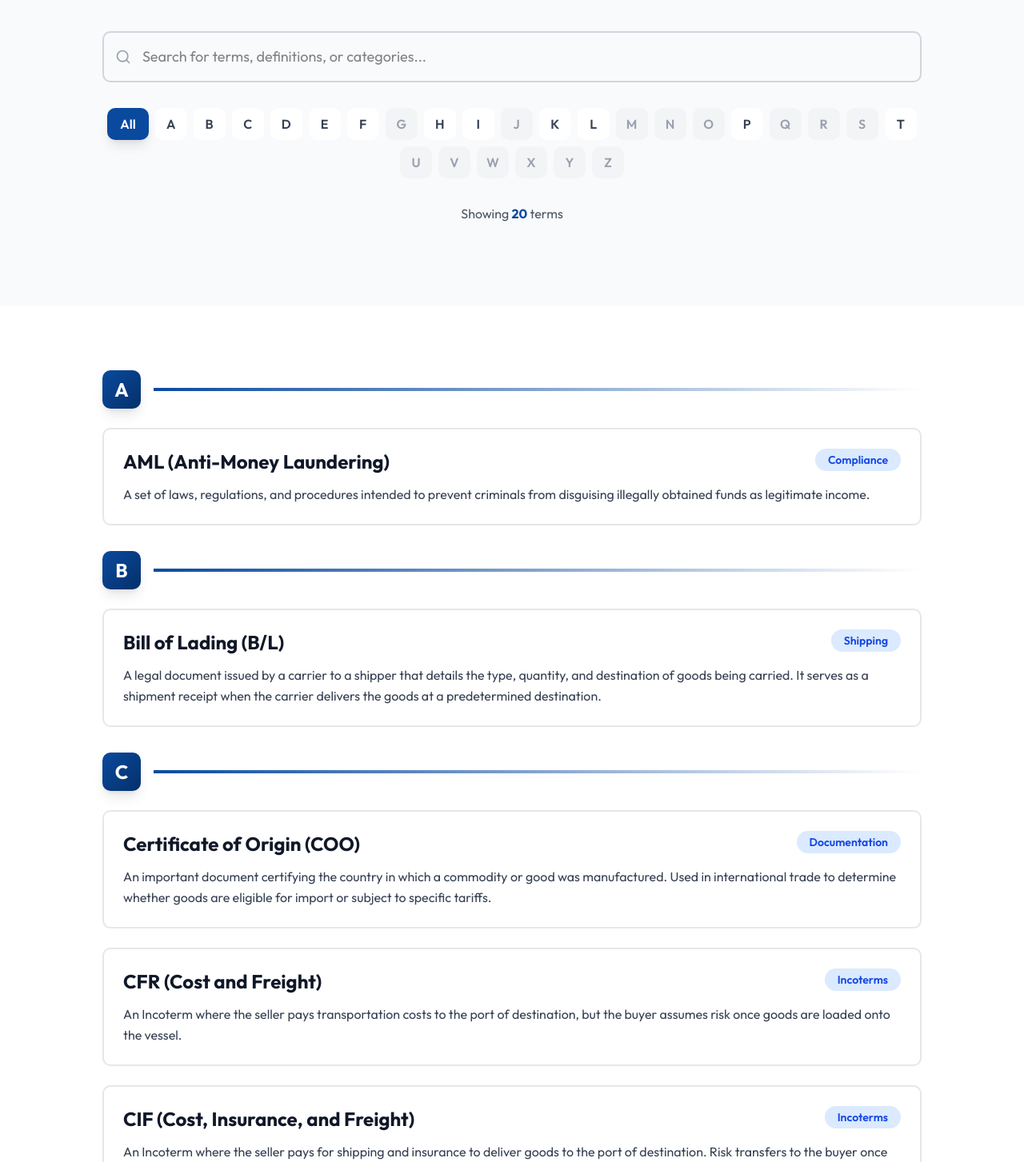
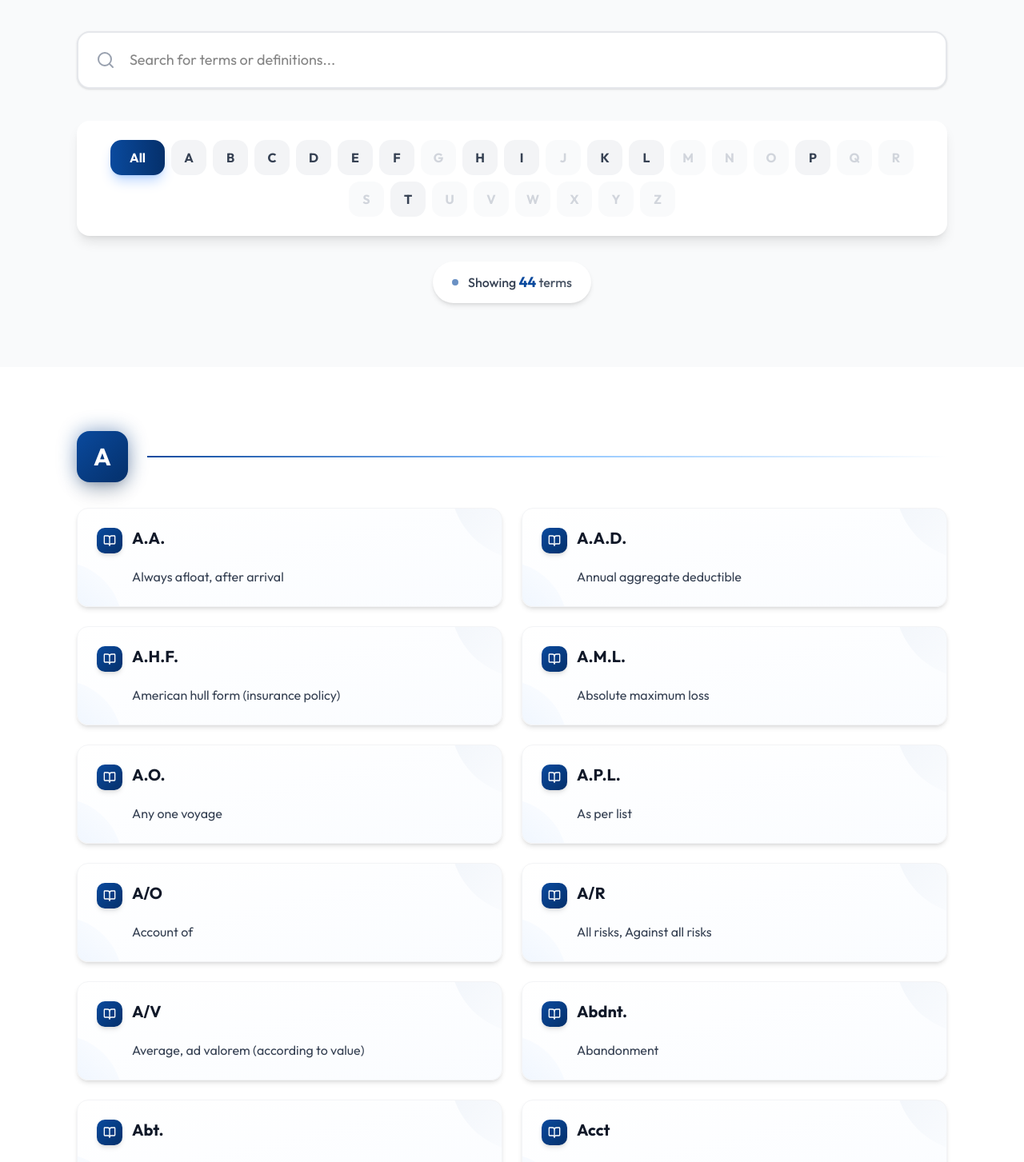
Before and after one commit to ahsantamim/zexfro, a Next.js app: page /en/glossary in a window 1280 px wide. Shown: the part 900-2353 px from the top of the page at 80% size. Built offline with nearby package versions, Linux system fonts and the light colour scheme.

Commit message:
glossary update

```diff
--- a/src/app/[locale]/(main)/glossary/page.tsx
+++ b/src/app/[locale]/(main)/glossary/page.tsx
@@ -16,106 +16,50 @@ export default function GlossaryPage() {
   const [selectedLetter, setSelectedLetter] = useState<string | null>(null);
 
   const glossaryTerms = [
-    {
-      term: "Bill of Lading (B/L)",
-      definition: "A legal document issued by a carrier to a shipper that details the type, quantity, and destination of goods being carried. It serves as a shipment receipt when the carrier delivers the goods at a predetermined destination.",
-      category: "Shipping"
-    },
-    {
-      term: "Certificate of Origin (COO)",
-      definition: "An important document certifying the country in which a commodity or good was manufactured. Used in international trade to determine whether goods are eligible for import or subject to specific tariffs.",
-      category: "Documentation"
-    },
-    {
-      term: "Customs Clearance",
-      definition: "The process of declaring goods to customs authorities when entering or leaving a country. This involves submitting documentation and paying applicable duties and taxes.",
-      category: "Customs"
-    },
-    {
-      term: "ERC (Export Registration Certificate)",
-      definition: "A mandatory certificate required in Bangladesh to legally export goods. Issued by the Chief Controller of Imports and Exports (CCI&E).",
-      category: "Compliance"
-    },
-    {
-      term: "FOB (Free On Board)",
-      definition: "An Incoterm indicating that the seller delivers goods to a named port and loads them onto a vessel. The buyer assumes all costs and risks from that point forward.",
-      category: "Incoterms"
-    },
-    {
-      term: "HS Code",
-      definition: "Harmonized System Code - A standardized numerical method of classifying traded products used by customs authorities worldwide to identify products for tax and regulation purposes.",
-      category: "Classification"
-    },
-    {
-      term: "IRC (Import Registration Certificate)",
-      definition: "A certificate required in Bangladesh to legally import goods into the country. Issued by the Chief Controller of Imports and Exports (CCI&E).",
-      category: "Compliance"
-    },
-    {
-      term: "Incoterms",
-      definition: "International Commercial Terms - A set of rules published by the International Chamber of Commerce that define the responsibilities of sellers and buyers in international trade.",
-      category: "Trade Terms"
-    },
-    {
-      term: "Letter of Credit (LC)",
-      definition: "A payment mechanism used in international trade where a bank guarantees payment to a seller on behalf of the buyer, provided the seller meets all the terms and conditions specified in the LC.",
-      category: "Finance"
-    },
-    {
-      term: "Packing List",
-      definition: "A document that provides detailed information about the contents of a shipment, including the quantity, type, dimensions, and weight of each package.",
-      category: "Documentation"
-    },
-    {
-      term: "Proforma Invoice",
-      definition: "A preliminary invoice sent before goods are delivered, outlining the products, prices, and terms of sale. Used for customs purposes and to secure financing.",
-      category: "Documentation"
-    },
-    {
-      term: "Commercial Invoice",
-      definition: "An official document issued by a seller to a buyer listing the goods sold, quantities, prices, and total amount due. Required for customs clearance.",
-      category: "Documentation"
-    },
-    {
-      term: "CIF (Cost, Insurance, and Freight)",
-      definition: "An Incoterm where the seller pays for shipping and insurance to deliver goods to the port of destination. Risk transfers to the buyer once goods are loaded.",
-      category: "Incoterms"
-    },
-    {
-      term: "CFR (Cost and Freight)",
-      definition: "An Incoterm where the seller pays transportation costs to the port of destination, but the buyer assumes risk once goods are loaded onto the vessel.",
-      category: "Incoterms"
-    },
-    {
-      term: "DDP (Delivered Duty Paid)",
-      definition: "An Incoterm where the seller assumes all responsibilities and costs for delivering goods to the buyer's location, including customs duties and taxes.",
-      category: "Incoterms"
-    },
-    {
-      term: "EXW (Ex Works)",
-      definition: "An Incoterm where the seller makes goods available at their premises, and the buyer assumes all costs and risks from that point.",
-      category: "Incoterms"
-    },
-    {
-      term: "TIN (Tax Identification Number)",
-      definition: "A unique number assigned by tax authorities to identify taxpayers for tax administration purposes.",
-      category: "Compliance"
-    },
-    {
-      term: "Trade License",
-      definition: "A legal permit issued by local authorities that authorizes a business to operate within a specific jurisdiction.",
-      category: "Compliance"
-    },
-    {
-      term: "KYC (Know Your Customer)",
-      definition: "A process of verifying the identity of clients and assessing their suitability and potential risks of illegal intentions.",
-      category: "Compliance"
-    },
-    {
-      term: "AML (Anti-Money Laundering)",
-      definition: "A set of laws, regulations, and procedures intended to prevent criminals from disguising illegally obtained funds as legitimate income.",
-      category: "Compliance"
-    },
+    { term: "A.A.", definition: "Always afloat, after arrival" },
+    { term: "A.A.D.", definition: "Annual aggregate deductible" },
+    { term: "A.H.F.", definition: "American hull form (insurance policy)" },
+    { term: "A.M.L.", definition: "Absolute maximum loss" },
+    { term: "A.O.", definition: "Any one voyage" },
+    { term: "A.P.L.", definition: "As per list" },
+    { term: "A/O", definition: "Account of" },
+    { term: "A/R", definition: "All risks, Against all risks" },
+    { term: "A/V", definition: "Average, ad valorem (according to value)" },
+    { term: "Abdnt.", definition: "Abandonment" },
+    { term: "Abt.", definition: "About" },
+    { term: "Acct", definition: "Account" },
+    { term: "Ad Valorem", definition: "Literally: according to value. Any charge, tax, or duty that is applied as a percentage of value." },
+    { term: "Ad Valorem Equivalent", definition: "AVE is the rate of duty which would have been incurred on dutiable imports under that item, if the United States customs value of such imports were based on the United States port of entry value." },
+    { term: "Ad Valorem Tariff", definition: "A tariff assessed as a percentage of the value of the goods cleared through customs. For example, 10 percent ad valorem means the tariff is 10 percent of the value of the goods." },
+    { term: "Affiliate", definition: "An affiliate is a business enterprise located in one country which is directly or indirectly owned or controlled by a person of another country to the extent of 10 percent or more of its voting securities for an incorporated business enterprise or equity." },
+    { term: "African Export Import Bank", definition: "African Export Import Bank" },
+    { term: "Agent / Distributor Service", definition: "The Agent/Distributor Service (ADS) is an International Trade Administration (ITA) fee service." },
+    { term: "Agreement", definition: "Agreement by one government to accept the accreditation of an ambassador from another government." },
+    { term: "Air Cargo Agent", definition: "A type of freight forwarder who specializes in air cargo and acts for airlines that pay him a fee (usually 5%). The Air Cargo Agent is registered with the International Air Transport Association (IATA)." },
+    { term: "Air Freight Forwarder", definition: "A type of freight forwarder who specializes in air cargo. The Air Freight Forwarder usually consolidates the air shipments of various exporters, charging them for actual weight and deriving his profit by paying the airline the lower consolidated rate." },
+    { term: "Air Waybill", definition: "An AWB is a bill of lading which covers both domestic and international flights transporting goods to a specified destination. Technically, it is a non-negotiable instrument." },
+    { term: "All Risks Coverage", definition: "A type of marine insurance providing the broadest kind of standard coverage, excluding damage caused by war, strikes, and riots." },
+    { term: "All Risk Clause", definition: "Risk Clause" },
+    { term: "Bill of Lading (B/L)", definition: "A legal document issued by a carrier to a shipper that details the type, quantity, and destination of goods being carried. It serves as a shipment receipt when the carrier delivers the goods at a predetermined destination." },
+    { term: "Certificate of Origin (COO)", definition: "An important document certifying the country in which a commodity or good was manufactured. Used in international trade to determine whether goods are eligible for import or subject to specific tariffs." },
+    { term: "Customs Clearance", definition: "The process of declaring goods to customs authorities when entering or leaving a country. This involves submitting documentation and paying applicable duties and taxes." },
+    { term: "ERC (Export Registration Certificate)", definition: "A mandatory certificate required in Bangladesh to legally export goods. Issued by the Chief Controller of Imports and Exports (CCI&E)." },
+    { term: "FOB (Free On Board)", definition: "An Incoterm indicating that the seller delivers goods to a named port and loads them onto a vessel. The buyer assumes all costs and risks from that point forward." },
+    { term: "HS Code", definition: "Harmonized System Code - A standardized numerical method of classifying traded products used by customs authorities worldwide to identify products for tax and regulation purposes." },
+    { term: "IRC (Import Registration Certificate)", definition: "A certificate required in Bangladesh to legally import goods into the country. Issued by the Chief Controller of Imports and Exports (CCI&E)." },
+    { term: "Incoterms", definition: "International Commercial Terms - A set of rules published by the International Chamber of Commerce that define the responsibilities of sellers and buyers in international trade." },
+    { term: "Letter of Credit (LC)", definition: "A payment mechanism used in international trade where a bank guarantees payment to a seller on behalf of the buyer, provided the seller meets all the terms and conditions specified in the LC." },
+    { term: "Packing List", definition: "A document that provides detailed information about the contents of a shipment, including the quantity, type, dimensions, and weight of each package." },
+    { term: "Proforma Invoice", definition: "A preliminary invoice sent before goods are delivered, outlining the products, prices, and terms of sale. Used for customs purposes and to secure financing." },
+    { term: "Commercial Invoice", definition: "An official document issued by a seller to a buyer listing the goods sold, quantities, prices, and total amount due. Required for customs clearance." },
+    { term: "CIF (Cost, Insurance, and Freight)", definition: "An Incoterm where the seller pays for shipping and insurance to deliver goods to the port of destination. Risk transfers to the buyer once goods are loaded." },
+    { term: "CFR (Cost and Freight)", definition: "An Incoterm where the seller pays transportation costs to the port of destination, but the buyer assumes risk once goods are loaded onto the vessel." },
+    { term: "DDP (Delivered Duty Paid)", definition: "An Incoterm where the seller assumes all responsibilities and costs for delivering goods to the buyer's location, including customs duties and taxes." },
+    { term: "EXW (Ex Works)", definition: "An Incoterm where the seller makes goods available at their premises, and the buyer assumes all costs and risks from that point." },
+    { term: "TIN (Tax Identification Number)", definition: "A unique number assigned by tax authorities to identify taxpayers for tax administration purposes." },
+    { term: "Trade License", definition: "A legal permit issued by local authorities that authorizes a business to operate within a specific jurisdiction." },
+    { term: "KYC (Know Your Customer)", definition: "A process of verifying the identity of clients and assessing their suitability and potential risks of illegal intentions." },
+    { term: "AML (Anti-Money Laundering)", definition: "A set of laws, regulations, and procedures intended to prevent criminals from disguising illegally obtained funds as legitimate income." },
   ];
 
   const alphabet = "ABCDEFGHIJKLMNOPQRSTUVWXYZ".split("");
@@ -128,8 +72,7 @@ export default function GlossaryPage() {
       filtered = filtered.filter(
         (item) =>
           item.term.toLowerCase().includes(searchTerm.toLowerCase()) ||
-          item.definition.toLowerCase().includes(searchTerm.toLowerCase()) ||
-          item.category.toLowerCase().includes(searchTerm.toLowerCase())
+          item.definition.toLowerCase().includes(searchTerm.toLowerCase())
       );
     }
 
@@ -179,29 +122,41 @@ export default function GlossaryPage() {
 
       {/* Search and Filter */}
       <ContentSection bgColor="gray">
-        <div className="max-w-5xl mx-auto">
-          {/* Search Bar */}
-          <div className="mb-8">
-            <div className="relative">
-              <Search className="absolute left-4 top-1/2 transform -translate-y-1/2 text-gray-400 w-5 h-5" />
+        <div className="max-w-6xl mx-auto">
+          {/* Search Bar with Enhanced Design */}
+          <div className="mb-10">
+            <div className="relative group">
+              <div className="absolute inset-0 bg-gradient-to-r from-[#0a4a9e]/20 to-blue-400/20 rounded-2xl blur-xl opacity-0 group-focus-within:opacity-100 transition-opacity duration-300"></div>
+              <div className="relative flex items-center">
+                <Search className="absolute left-6 text-gray-400 w-6 h-6 group-focus-within:text-[#0a4a9e] transition-colors duration-300" />
                 <input
                   type="text"
-                placeholder="Search for terms, definitions, or categories..."
+                  placeholder="Search for terms or definitions..."
                   value={searchTerm}
                   onChange={(e) => setSearchTerm(e.target.value)}
-                className="w-full pl-12 pr-4 py-4 text-lg border-2 border-gray-300 rounded-lg focus:border-[#0a4a9e] focus:ring-2 focus:ring-[#0a4a9e]/20 outline-none transition-all"
+                  className="w-full pl-16 pr-6 py-5 text-lg bg-white border-2 border-gray-200 rounded-2xl focus:border-[#0a4a9e] focus:ring-4 focus:ring-[#0a4a9e]/10 outline-none transition-all duration-300 shadow-sm hover:shadow-md"
                 />
+                {searchTerm && (
+                  <button
+                    onClick={() => setSearchTerm("")}
+                    className="absolute right-6 text-gray-400 hover:text-gray-600 transition-colors"
+                  >
+                    <span className="text-xl">×</span>
+                  </button>
+                )}
+              </div>
             </div>
           </div>
 
-          {/* Alphabet Filter */}
-          <div className="flex flex-wrap justify-center gap-2 mb-8">
+          {/* Alphabet Filter with Modern Design */}
+          <div className="bg-white rounded-2xl p-6 shadow-lg mb-8">
+            <div className="flex flex-wrap justify-center gap-2">
               <button
                 onClick={() => setSelectedLetter(null)}
-              className={`px-4 py-2 rounded-lg font-semibold transition-all ${
+                className={`px-6 py-2.5 rounded-xl font-bold transition-all duration-300 transform hover:scale-105 ${
                   selectedLetter === null
-                  ? "bg-[#0a4a9e] text-white shadow-lg"
-                  : "bg-white text-gray-700 hover:bg-gray-100"
+                    ? "bg-gradient-to-r from-[#0a4a9e] to-[#05306b] text-white shadow-lg shadow-blue-500/30"
+                    : "bg-gray-100 text-gray-700 hover:bg-gray-200"
                 }`}
               >
                 All
@@ -215,12 +170,12 @@ export default function GlossaryPage() {
                     key={letter}
                     onClick={() => setSelectedLetter(letter)}
                     disabled={!hasTerms}
-                  className={`w-10 h-10 rounded-lg font-semibold transition-all ${
+                    className={`w-11 h-11 rounded-xl font-bold transition-all duration-300 ${
                       selectedLetter === letter
-                      ? "bg-[#0a4a9e] text-white shadow-lg"
+                        ? "bg-gradient-to-br from-[#0a4a9e] to-[#05306b] text-white shadow-lg shadow-blue-500/30 transform scale-110"
                         : hasTerms
-                      ? "bg-white text-gray-700 hover:bg-gray-100"
-                      : "bg-gray-100 text-gray-400 cursor-not-allowed"
+                        ? "bg-gray-100 text-gray-700 hover:bg-gradient-to-br hover:from-[#0a4a9e]/10 hover:to-[#05306b]/10 hover:scale-105 hover:shadow-md"
+                        : "bg-gray-50 text-gray-300 cursor-not-allowed"
                     }`}
                   >
                     {letter}
@@ -228,48 +183,75 @@ export default function GlossaryPage() {
                 );
               })}
             </div>
+          </div>
 
-          {/* Results Count */}
-          <div className="text-center mb-6">
-            <p className="text-gray-600">
-              Showing <span className="font-bold text-[#0a4a9e]">{filteredTerms.length}</span>{" "}
-              {filteredTerms.length === 1 ? "term" : "terms"}
+          {/* Results Count with Enhanced Styling */}
+          <div className="text-center">
+            <div className="inline-flex items-center gap-3 bg-white px-6 py-3 rounded-full shadow-md">
+              <div className="w-2 h-2 bg-[#0a4a9e] rounded-full animate-pulse"></div>
+              <p className="text-gray-700 font-medium">
+                Showing <span className="font-bold text-[#0a4a9e] text-lg">{filteredTerms.length}</span>{" "}
+                <span className="text-gray-600">{filteredTerms.length === 1 ? "term" : "terms"}</span>
               </p>
+            </div>
           </div>
         </div>
       </ContentSection>
 
       {/* Glossary Terms */}
       <ContentSection bgColor="white">
-        <div className="max-w-5xl mx-auto">
+        <div className="max-w-7xl mx-auto">
           {Object.keys(groupedTerms).length > 0 ? (
-            <div className="space-y-8">
+            <div className="space-y-12">
               {Object.entries(groupedTerms).map(([letter, terms]) => (
                 <div key={letter} id={`letter-${letter}`}>
-                  <div className="flex items-center gap-4 mb-6">
-                    <div className="w-12 h-12 bg-gradient-to-br from-[#0a4a9e] to-[#05306b] rounded-lg flex items-center justify-center shadow-lg">
-                      <span className="text-2xl font-bold text-white">{letter}</span>
+                  {/* Letter Header with Modern Design */}
+                  <div className="relative mb-8">
+                    <div className="flex items-center gap-6">
+                      <div className="relative">
+                        <div className="absolute inset-0 bg-gradient-to-br from-[#0a4a9e] to-[#05306b] rounded-2xl blur-md opacity-50"></div>
+                        <div className="relative w-16 h-16 bg-gradient-to-br from-[#0a4a9e] to-[#05306b] rounded-2xl flex items-center justify-center shadow-xl transform hover:scale-110 transition-transform duration-300">
+                          <span className="text-3xl font-bold text-white">{letter}</span>
                         </div>
-                    <div className="flex-1 h-1 bg-gradient-to-r from-[#0a4a9e] to-transparent"></div>
+                      </div>
+                      <div className="flex-1">
+                        <div className="h-0.5 bg-gradient-to-r from-[#0a4a9e] via-blue-300 to-transparent"></div>
+                      </div>
+                    </div>
                   </div>
 
-                  <div className="space-y-6">
+                  {/* Terms Grid */}
+                  <div className="grid grid-cols-1 md:grid-cols-2 gap-6">
                     {terms.map((item, index) => (
                       <div
                         key={index}
-                        className="bg-white border-2 border-gray-200 rounded-lg p-6 hover:border-[#0a4a9e] hover:shadow-lg transition-all duration-300"
+                        className="group relative bg-gradient-to-br from-white to-blue-50/30 rounded-xl p-6 shadow-md hover:shadow-2xl transition-all duration-300 border border-gray-100 hover:border-[#0a4a9e]/30 overflow-hidden"
                       >
-                        <div className="flex flex-col md:flex-row md:items-start md:justify-between gap-4 mb-3">
-                          <h3 className="text-xl md:text-2xl font-bold text-gray-900">
+                        {/* Decorative Corner Element */}
+                        <div className="absolute top-0 right-0 w-24 h-24 bg-gradient-to-br from-[#0a4a9e]/5 to-transparent rounded-bl-full transform translate-x-8 -translate-y-8 group-hover:scale-150 transition-transform duration-500"></div>
+
+                        {/* Decorative Bottom Element */}
+                        <div className="absolute bottom-0 left-0 w-20 h-20 bg-gradient-to-tr from-blue-100/50 to-transparent rounded-tr-full transform -translate-x-6 translate-y-6 group-hover:scale-125 transition-transform duration-500"></div>
+
+                        <div className="relative z-10">
+                          {/* Term Title with Icon */}
+                          <div className="flex items-start gap-3 mb-4">
+                            <div className="flex-shrink-0 w-8 h-8 bg-gradient-to-br from-[#0a4a9e] to-[#05306b] rounded-lg flex items-center justify-center group-hover:scale-110 transition-transform duration-300 shadow-md">
+                              <BookOpen className="w-4 h-4 text-white" />
+                            </div>
+                            <h3 className="text-xl font-bold text-gray-900 group-hover:text-[#0a4a9e] transition-colors duration-300 leading-tight">
                               {item.term}
                             </h3>
-                          <span className="inline-block px-4 py-1 bg-blue-100 text-blue-700 text-sm font-semibold rounded-full">
-                            {item.category}
-                          </span>
                           </div>
-                        <p className="text-gray-700 leading-relaxed">
+
+                          {/* Definition */}
+                          <p className="text-gray-700 leading-relaxed text-base pl-11">
                             {item.definition}
                           </p>
+                        </div>
+
+                        {/* Hover Effect Border */}
+                        <div className="absolute inset-0 rounded-xl border-2 border-transparent group-hover:border-[#0a4a9e]/20 transition-all duration-300"></div>
                       </div>
                     ))}
                   </div>
@@ -277,19 +259,27 @@ export default function GlossaryPage() {
               ))}
             </div>
           ) : (
-            <div className="text-center py-16">
-              <BookOpen className="w-16 h-16 text-gray-400 mx-auto mb-4" />
-              <p className="text-xl text-gray-600">
-                No terms found matching your search.
+            <div className="text-center py-20">
+              <div className="relative inline-block">
+                <div className="absolute inset-0 bg-blue-100 rounded-full blur-2xl opacity-50"></div>
+                <div className="relative bg-gradient-to-br from-blue-50 to-blue-100 rounded-full p-6 mb-6 inline-block">
+                  <BookOpen className="w-16 h-16 text-[#0a4a9e]" />
+                </div>
+              </div>
+              <h3 className="text-2xl font-bold text-gray-900 mb-3">
+                No terms found
+              </h3>
+              <p className="text-lg text-gray-600 mb-6">
+                We couldn't find any terms matching your search criteria.
               </p>
               <button
                 onClick={() => {
                   setSearchTerm("");
                   setSelectedLetter(null);
                 }}
-                className="mt-4 px-6 py-2 bg-[#0a4a9e] text-white rounded-lg hover:bg-[#0a4a9e]/90 transition-colors"
+                className="px-8 py-3 bg-gradient-to-r from-[#0a4a9e] to-[#05306b] text-white font-semibold rounded-full hover:shadow-xl transition-all duration-300 transform hover:scale-105"
               >
-                Clear Filters
+                Clear All Filters
               </button>
             </div>
           )}
```
Also changed, not shown: src/app/[locale]/(main)/advantages/layout.tsx (line endings or trailing spaces). Lines whose indentation alone changed are shown as unchanged.
